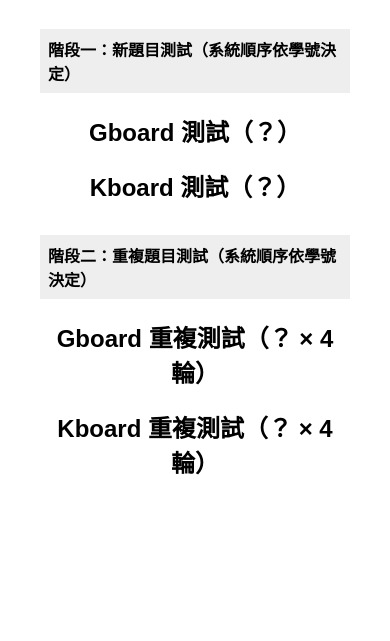
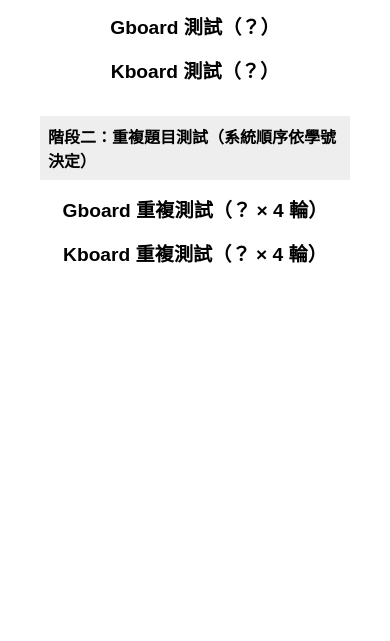
Before and after one commit to kolotw/kboardex, a plain HTML site: page kboard_experiment_web.html in a window 390 px wide. Shown: the part 203-844 px from the top of the page. Drawn offline with Linux system fonts and the light colour scheme.

Commit message:
Update kboard_experiment_web.html

```diff
--- a/kboard_experiment_web.html
+++ b/kboard_experiment_web.html
@@ -4,16 +4,22 @@
   <meta charset="UTF-8">
   <title>KBOARD 實驗任務頁</title>
   <style>
-    body { font-family: sans-serif; padding: 2rem; background: #fff; }
+    body { font-family: sans-serif; padding: 1rem; background: #fff; }
     h1, h2 { text-align: center; }
-    .task-container { max-width: 700px; margin: 0 auto; }
+    .task-container { max-width: 100%; margin: 0 auto; padding: 0 1rem; }
     .sentence-group { border: 1px solid #ccc; padding: 1rem; margin: 1.5rem 0; border-radius: 5px; background: #f9f9f9; position: relative; display: flex; align-items: center; justify-content: space-between; }
     .copy-btn { padding: 0.6rem 1.2rem; cursor: pointer; background: #007BFF; color: white; border: none; border-radius: 4px; font-size: 1rem; }
     .link-btn { display: block; width: fit-content; margin: 2rem auto; padding: 1rem 2rem; background: #28a745; color: white; border-radius: 5px; text-decoration: none; }
     .section-title { background: #eee; padding: 0.5rem; margin-top: 2rem; font-weight: bold; }
     #user-input { text-align: center; margin-bottom: 2rem; }
     .checkbox-label { display: flex; align-items: center; gap: 0.5rem; font-size: 0.9rem; }
-  </style>
+    @media (max-width: 600px) {
+    h1, h2 { font-size: 1.2rem; }
+    .copy-btn { font-size: 0.9rem; padding: 0.5rem 1rem; }
+    .link-btn { font-size: 0.9rem; padding: 0.8rem 1.5rem; }
+    .sentence-group { flex-direction: column; align-items: flex-start; gap: 0.5rem; }
+  }
+</style>
 </head>
 <body>
   <div class="task-container">
```
